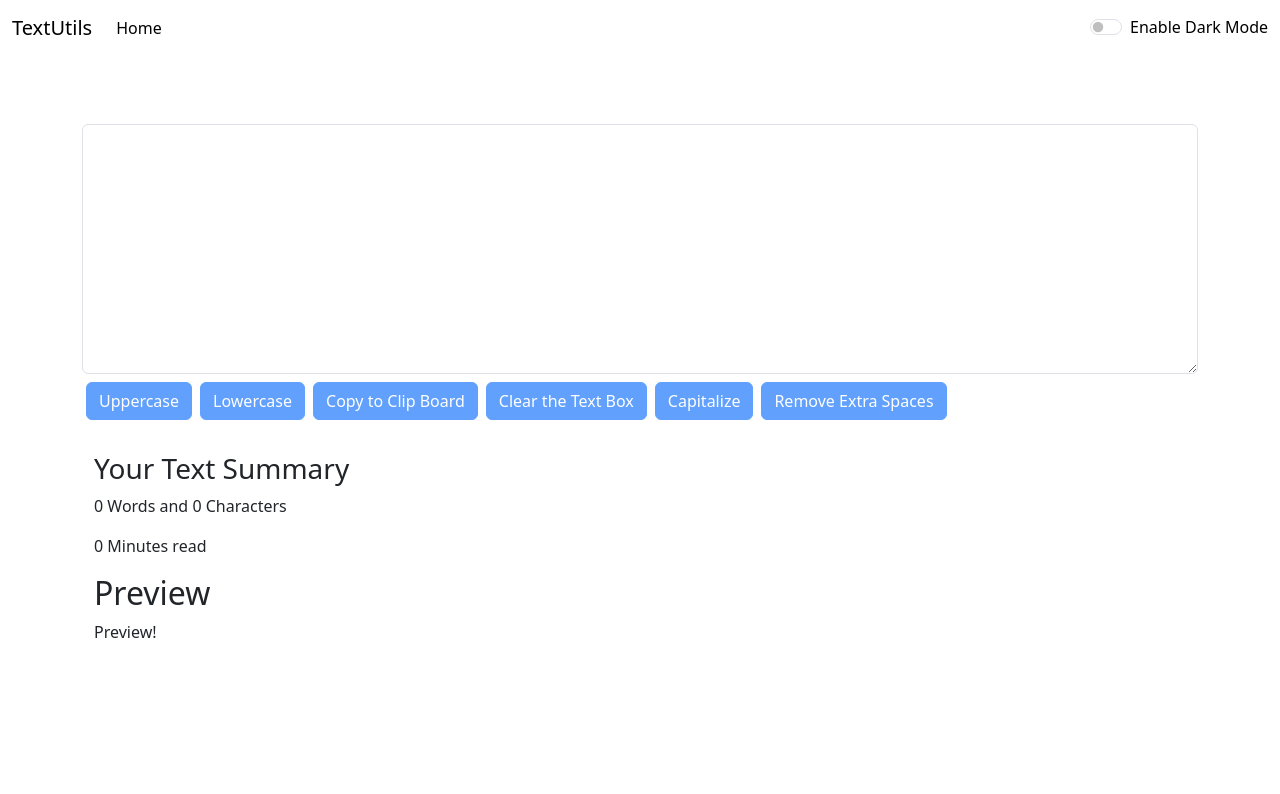
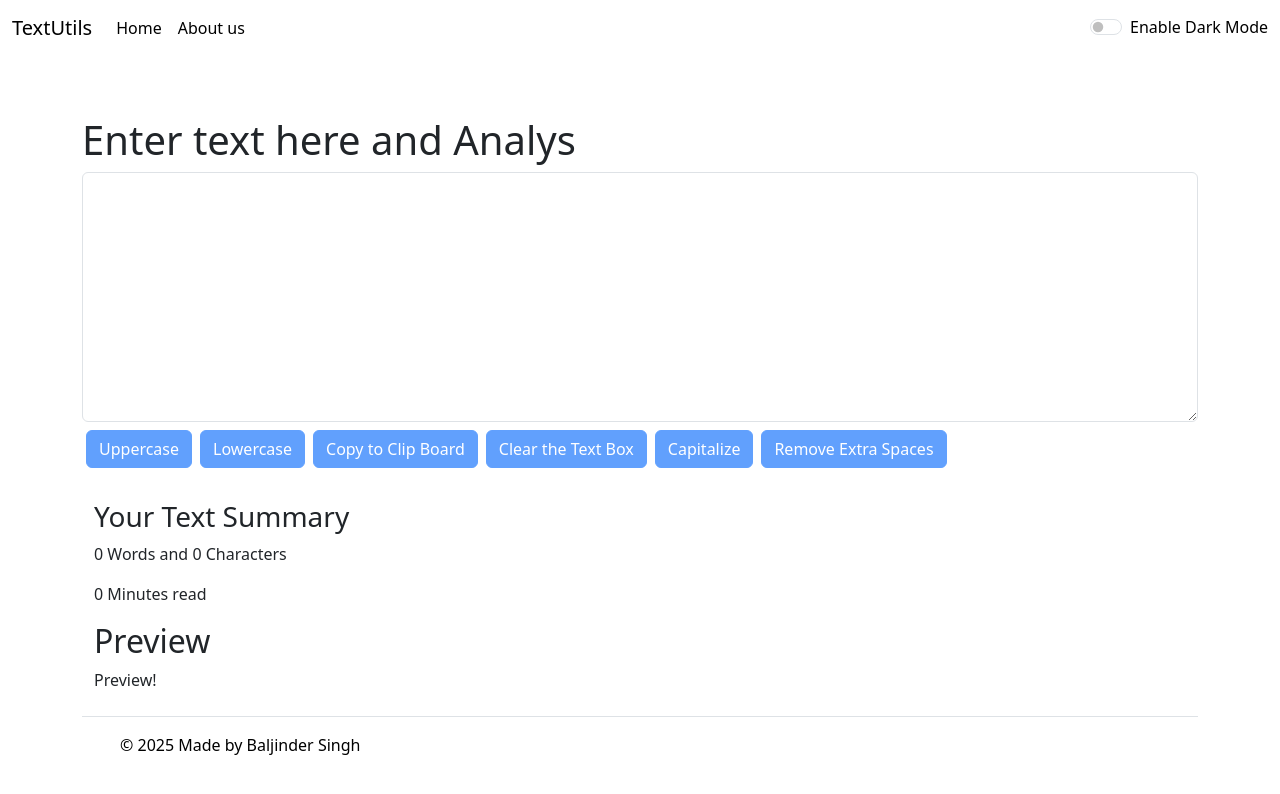
Before and after one commit to baljinder1314/TextUtils, a React (Vite) app: page / in a window 1280 px wide. Shown: the top 794 px of the page. Built offline with nearby package versions, Linux system fonts and the light colour scheme.

Commit message:
addMoreFunctionalities

```diff
--- a/src/App.jsx
+++ b/src/App.jsx
@@ -3,6 +3,8 @@ import Header from "./components/Header";
 import { ComponentContainer } from "./store/store";
 import Alert from "./components/Alert";
 import TextForm from "./components/TextForm";
+import { Outlet } from "react-router-dom";
+import Footer from "./components/Footer";
 
 function App() {
   return (
@@ -13,8 +15,9 @@ function App() {
         <Alert />
         </div>
         <div className="container ">
-          <TextForm/>
+          <Outlet />
         </div>
+        <Footer />
       </ComponentContainer>
     </>
   );
--- a/src/components/About.jsx
+++ b/src/components/About.jsx
@@ -1,4 +1,4 @@
-import React, { useContext, useEffect } from "react";
+import React, { useContext } from "react";
 import { stored } from "../store/store";
 
 function About() {
--- /dev/null
+++ b/src/components/Footer.jsx
@@ -0,0 +1,30 @@
+import React, { useContext, useState } from "react";
+import { stored } from "../store/store";
+
+function Footer() {
+  const {mode} = useContext(stored)
+  const [date, setDate] = useState(new Date())
+  return (
+    <div className="container" style={mode}>
+      <footer className="d-flex flex-wrap justify-content-between align-items-center py-3 my-4 border-top">
+        <div className="col-md-4 d-flex align-items-center">
+          <a
+            href="/"
+            className="mb-3 me-2 mb-md-0 text-body-secondary text-decoration-none lh-1"
+          >
+            <svg className="bi" width="30" height="24">
+              <use xllinkhref="#bootstrap"></use>
+            </svg>
+          </a>
+          <span className="mb-3 mb-md-0 " style={mode}>
+            © {date.getFullYear()} Made by Baljinder Singh
+          </span>
+        </div>
+
+
+      </footer>
+    </div>
+  );
+}
+
+export default Footer;
--- a/src/components/Header.jsx
+++ b/src/components/Header.jsx
@@ -1,5 +1,6 @@
 import { useContext } from "react";
 import { stored } from "../store/store";
+import { Link } from "react-router-dom";
 
 function Header(props) {
   const { handleToggleMode,mode,modeText} = useContext(stored);
@@ -7,9 +8,9 @@ function Header(props) {
   return (
     <nav className="navbar navbar-expand-lg sticky-sm-top " style={mode}>
       <div className="container-fluid">
-        <a className="navbar-brand" href="#" style={mode} >
+        <Link className="navbar-brand" to="/" style={mode} >
           {title}
-        </a>
+        </Link>
         <button
           className="navbar-toggler"
           type="button"
@@ -24,15 +25,15 @@ function Header(props) {
         <div className="collapse navbar-collapse " id="navbarSupportedContent">
           <ul className="navbar-nav me-auto mb-2 mb-lg-0">
             <li className="nav-item">
-              <a className="nav-link active" aria-current="page" href="#" style={mode}>
+              <Link className="nav-link active" aria-current="page" to="/" style={mode}>
                 {home}
-              </a>
+              </Link>
             </li>
-            {/* <li className="nav-item">
-              <a className="nav-link" href="/about" style={mode}>
+            <li className="nav-item">
+              <Link className="nav-link" to="/about" style={mode}>
                 {about}
-              </a>
-            </li> */}
+              </Link>
+            </li>
           </ul>
           <div className="form-check form-switch">
             <input
--- a/src/main.jsx
+++ b/src/main.jsx
@@ -1,9 +1,25 @@
-import {  StrictMode } from "react";
+import { StrictMode } from "react";
 import { createRoot } from "react-dom/client";
+import { createBrowserRouter, RouterProvider } from "react-router-dom";
 import App from "./App.jsx";
+import TextForm from "./components/TextForm.jsx";
+import About from "./components/About.jsx";
+const router = createBrowserRouter([
+  {
+    path: "/",
+    element: <App />,
 
+    children: [
+      {
+        path: "/",
+        element: <TextForm heading="Enter text here and Analys" />,
+      },
+      { path: "/about", element: <About /> },
+    ],
+  },
+]);
 createRoot(document.getElementById("root")).render(
   <StrictMode>
-    <App/>
+    <RouterProvider router={router} />
   </StrictMode>
 );
--- a/src/store/store.jsx
+++ b/src/store/store.jsx
@@ -59,7 +59,7 @@ export const ComponentContainer = ({ children }) => {
   const handleToggleMode = () => {
     if (mode.backgroundColor === "white") {
       setMode({ backgroundColor: "black", color: "white" });
-      document.body.style.backgroundColor = "#000e2a";
+      document.body.style.backgroundColor = "#003481";
       document.body.style.color = "white";
       setModeText("Enable Light Mode");
       alertMsg("Dark Mode Enabled", "success");
```
